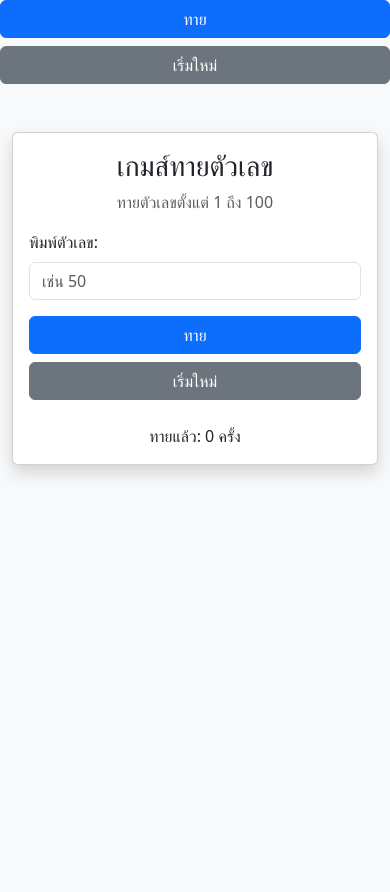
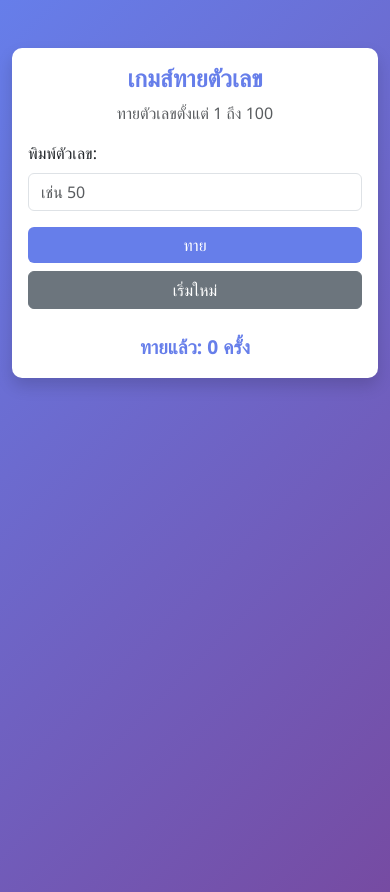
Before and after one commit to nxdxxr/number-guessing-game, a plain HTML site: page index.html in a window 390 px wide. Before the commit the page ends 844 px from the top, so only its background shows below. Drawn offline with nearby package versions, Linux system fonts and the light colour scheme.

Commit message:
style: add custom CSS for better responsive design

```diff
--- /dev/null
+++ b/custom.css
@@ -0,0 +1,40 @@
+/* filepath: custom.css */
+/* Custom styling for the number guessing game */
+body {
+  font-family: "Segoe UI", Tahoma, Geneva, Verdana, sans-serif;
+  min-height: 100vh;
+  background: linear-gradient(135deg, #667eea 0%, #764ba2 100%);
+}
+.card {
+  border: none;
+  border-radius: 10px;
+}
+.card-title {
+  font-weight: bold;
+  color: #667eea;
+  font-size: 2rem;
+}
+.btn-primary {
+  background-color: #667eea;
+  border: none;
+}
+.btn-primary:hover {
+  background-color: #764ba2;
+}
+.alert {
+  border-radius: 8px;
+  font-size: 1.1rem;
+}
+#attemptsContainer {
+  font-size: 1.2rem;
+  font-weight: bold;
+  color: #667eea;
+}
+@media (max-width: 576px) {
+  .card-title {
+    font-size: 1.5rem;
+  }
+  .container {
+    margin-top: 2rem;
+  }
+}
--- a/index.html
+++ b/index.html
@@ -9,11 +9,7 @@
       href="https://cdn.jsdelivr.net/npm/bootstrap@5.3.0/dist/css/bootstrap.min.css"
       rel="stylesheet"
     />
-    <!-- เพิ่ม button -->
-    <div class="d-grid gap-2">
-      <button onclick="checkGuess()" class="btn btn-primary">ทาย</button>
-      <button onclick="resetGame()" class="btn btn-secondary">เริ่มใหม่</button>
-    </div>
+    <link rel="stylesheet" href="custom.css" />
   </head>
   <body class="bg-light">
     <div class="container mt-5">
```
